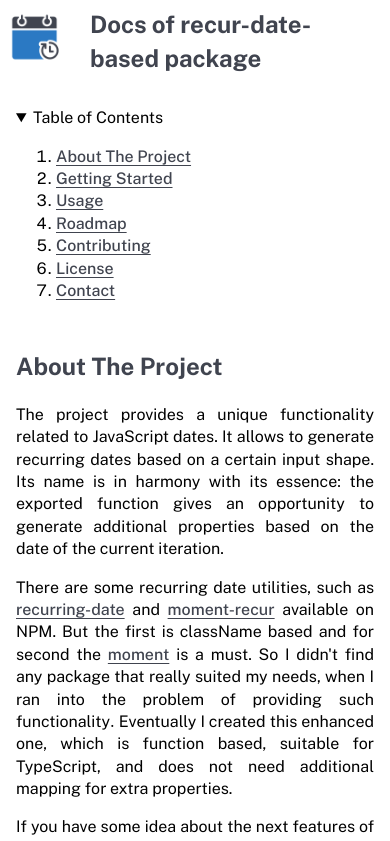
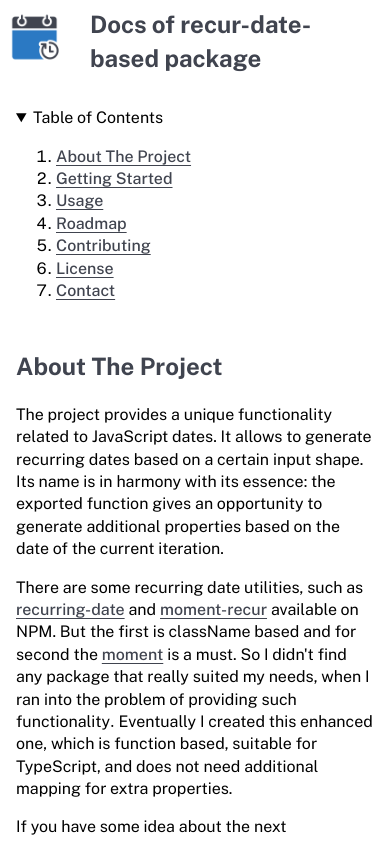
Before and after one commit to NavasardianMichael/recur-date-based-docs, a React (Create React App) app: page / in a window 390 px wide. Shown: the top 841 px of the page. Built offline with nearby package versions, Linux system fonts and the light colour scheme; a web font is replaced by a local one.

Commit message:
text-wrap ballanced

```diff
--- a/src/app.module.css
+++ b/src/app.module.css
@@ -20,7 +20,7 @@
   @media only screen and (max-width: 600px) {
     & {
         padding: .5rem 1rem;
-        text-align: justify;
+        text-wrap: balance;
     }
   }
 
```
